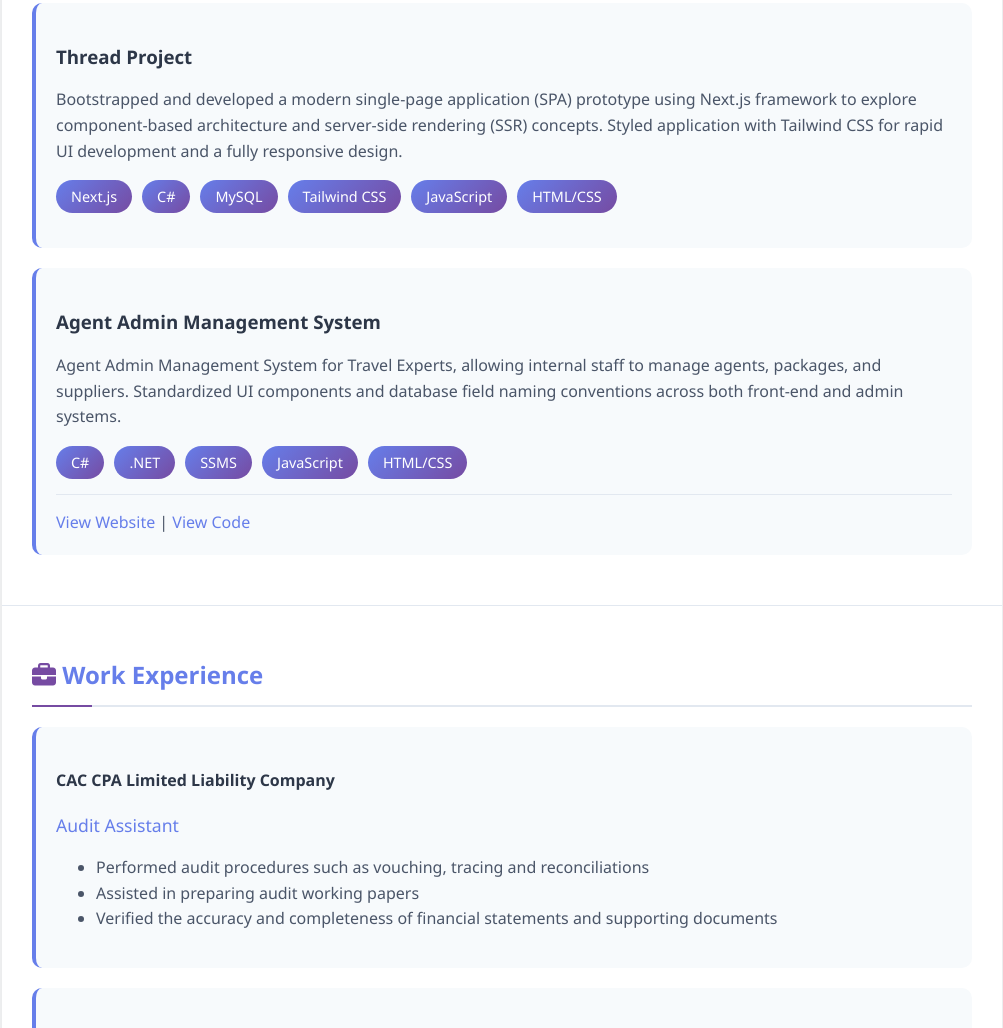
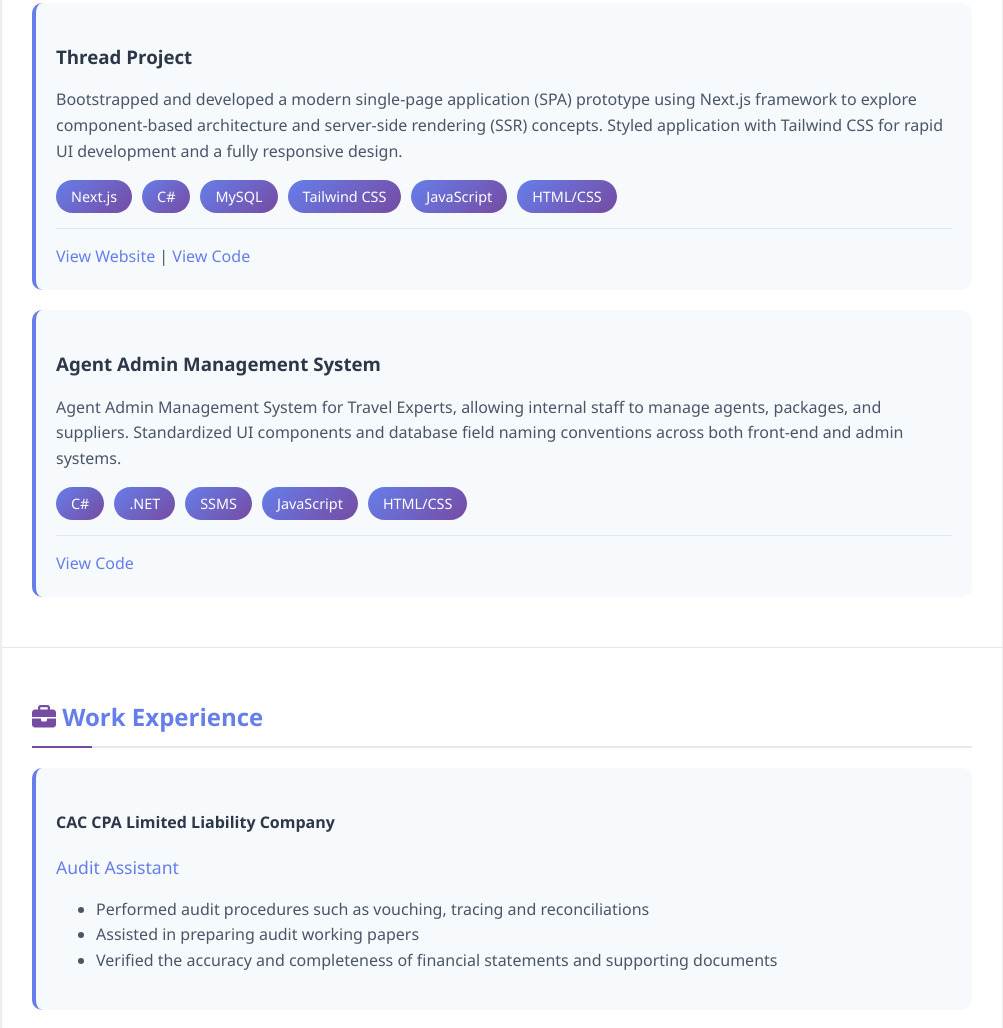
Before and after one commit to Xavier030/AboutMe-Under-construction, a website: page resume.html in a window 1280 px wide. Shown: the part 1761-2789 px from the top of the page, without its empty margins (138-1141 px from the left). Drawn offline with nearby package versions, Linux system fonts and the light colour scheme.

Commit message:
Update resume.html

```diff
--- a/resume.html
+++ b/resume.html
@@ -172,6 +172,17 @@
               <span class="tech-badge">JavaScript</span>
               <span class="tech-badge">HTML/CSS</span>
             </div>
+            <div class="project-actions">
+              <a href="https://thread-project-next.onrender.com" target="_blank"
+                >View Website</a
+              >
+              |
+              <a
+                href="https://github.com/Aver030/thread-project"
+                target="_blank"
+                >View Code</a
+              >
+            </div>
           </div>
 
           <div class="project-card">
@@ -190,10 +201,6 @@
               <span class="tech-badge">HTML/CSS</span>
             </div>
             <div class="project-actions">
-              <a href="https://thread-project-next.onrender.com" target="_blank"
-                >View Website</a
-              >
-              |
               <a
                 href="https://github.com/Aver030/thread-project"
                 target="_blank"
```
